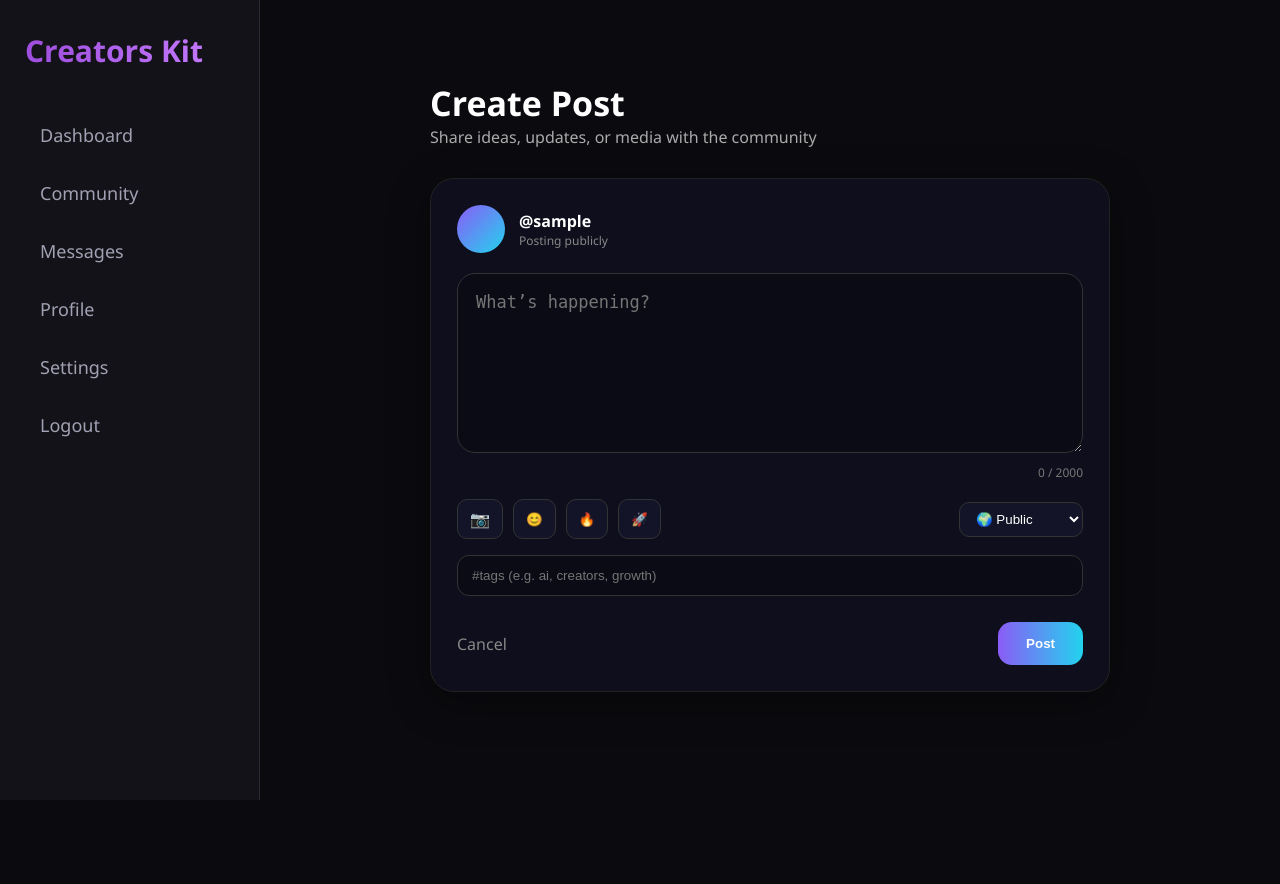
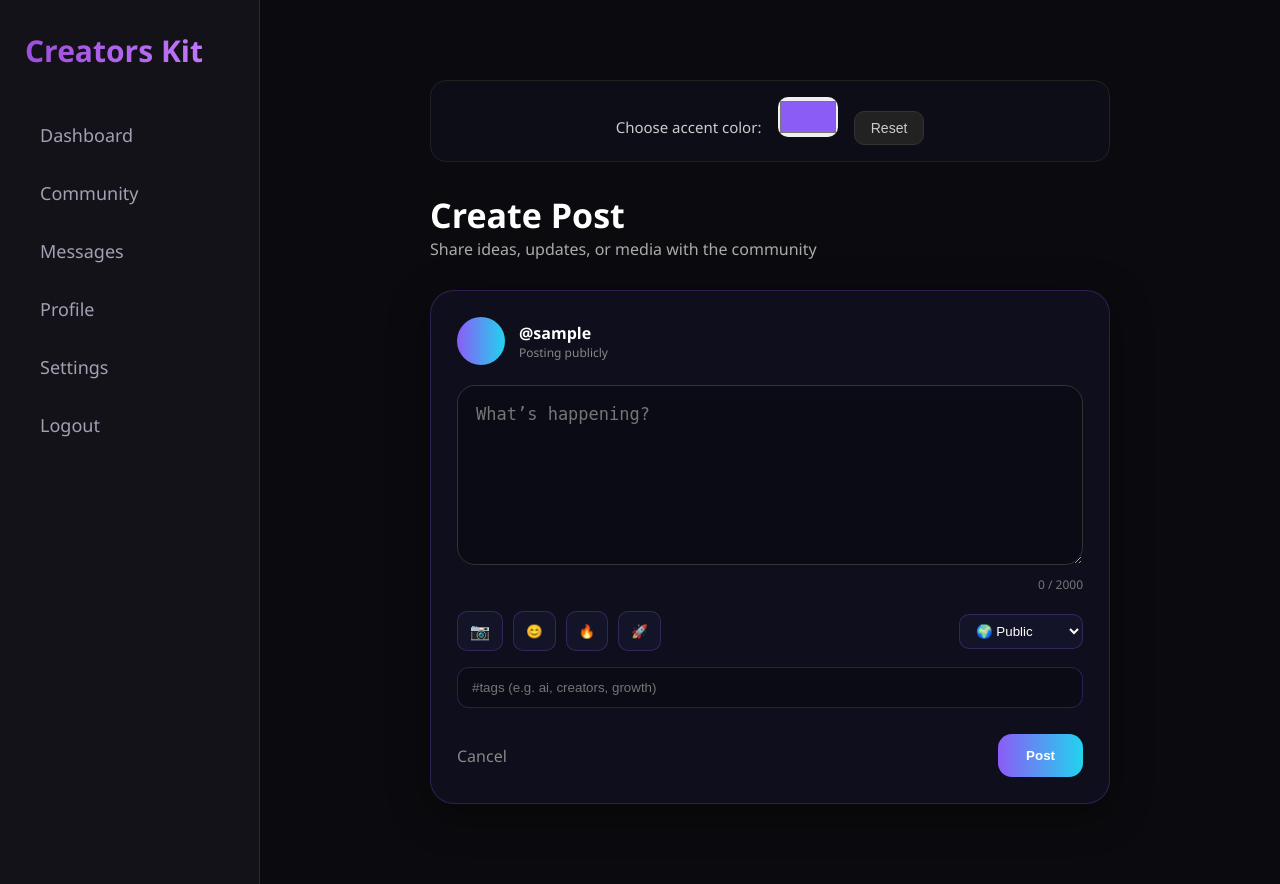
Before and after one commit to drwttierney-wq/Creatorskit, a Flask app: page /post in a window 1280 px wide. Before the commit the page ends 800 px from the top, so only its background shows below. Run offline with Flask 3, Linux system fonts and the light colour scheme; the visitor is signed in with stand-in values (Sample User, id 1); parts of the project's set-up code (start-up, migrations or seed data) failed here and were passed over.

Commit message:
Update post.html

```diff
--- a/templates/post.html
+++ b/templates/post.html
@@ -3,6 +3,13 @@
 
 {% if session.user %}
 <div class="create-post-wrapper">
+
+    <!-- COLOR PICKER - NEW FEATURE -->
+    <div class="color-picker-section">
+        <label for="accentColor">Choose accent color:</label>
+        <input type="color" id="accentColor" value="#8b5cf6">
+        <button type="button" id="resetColor">Reset</button>
+    </div>
 
     <!-- HEADER -->
     <div class="create-post-header">
@@ -112,9 +119,80 @@ function addEmoji(emoji) {
         textarea.dispatchEvent(new Event('input'));
     }
 }
+
+/* NEW: COLOR PICKER */
+const colorPicker = document.getElementById("accentColor");
+const root = document.documentElement;
+
+colorPicker.addEventListener("input", (e) => {
+    const color = e.target.value;
+    root.style.setProperty('--accent-gradient', `linear-gradient(90deg, ${color}, ${adjustBrightness(color, 50)})`);
+    root.style.setProperty('--accent-glow', `${color}40`);
+});
+
+document.getElementById("resetColor").addEventListener("click", () => {
+    colorPicker.value = "#8b5cf6";
+    root.style.setProperty('--accent-gradient', 'linear-gradient(90deg,#8b5cf6,#22d3ee)');
+    root.style.setProperty('--accent-glow', '#8b5cf640');
+});
+
+// Helper to lighten color for gradient end
+function adjustBrightness(hex, percent) {
+    let r = parseInt(hex.slice(1,3),16);
+    let g = parseInt(hex.slice(3,5),16);
+    let b = parseInt(hex.slice(5,7),16);
+    r = Math.min(255, r + percent);
+    g = Math.min(255, g + percent);
+    b = Math.min(255, b + percent);
+    return `#\( {r.toString(16).padStart(2,'0')} \){g.toString(16).padStart(2,'0')}${b.toString(16).padStart(2,'0')}`;
+}
 </script>
 
 <style>
+:root {
+    --accent-gradient: linear-gradient(90deg,#8b5cf6,#22d3ee);
+    --accent-glow: #8b5cf640;
+}
+
+/* ===== COLOR PICKER SECTION - NEW ===== */
+.color-picker-section {
+    text-align: center;
+    margin-bottom: 30px;
+    padding: 16px;
+    background: rgba(15,15,30,0.6);
+    border-radius: 16px;
+    border: 1px solid #222;
+}
+
+.color-picker-section label {
+    color: #ccc;
+    margin-right: 12px;
+    font-size: 15px;
+}
+
+#accentColor {
+    width: 60px;
+    height: 40px;
+    border: none;
+    border-radius: 10px;
+    cursor: pointer;
+}
+
+#resetColor {
+    margin-left: 12px;
+    background: #222;
+    border: 1px solid #333;
+    color: #ccc;
+    padding: 8px 16px;
+    border-radius: 10px;
+    cursor: pointer;
+    font-size: 14px;
+}
+
+#resetColor:hover {
+    background: #333;
+}
+
 /* ===== WRAPPER ===== */
 .create-post-wrapper {
     max-width: 720px;
@@ -155,7 +233,7 @@ function addEmoji(emoji) {
     width: 48px;
     height: 48px;
     border-radius: 50%;
-    background: linear-gradient(135deg,#8b5cf6,#22d3ee);
+    background: var(--accent-gradient);
 }
 .visibility {
     display: block;
@@ -265,7 +343,7 @@ select {
     text-decoration: none;
 }
 .submit-btn {
-    background: linear-gradient(90deg,#8b5cf6,#22d3ee);
+    background: var(--accent-gradient);
     border: none;
     padding: 14px 28px;
     border-radius: 14px;
@@ -276,6 +354,11 @@ select {
 .submit-btn:hover {
     opacity: .9;
 }
+
+/* Apply accent to other elements */
+.post-card, .icon-btn, select, .tags-input, textarea:focus {
+    border-color: var(--accent-glow);
+}
 </style>
 
 {% endblock %}
```
